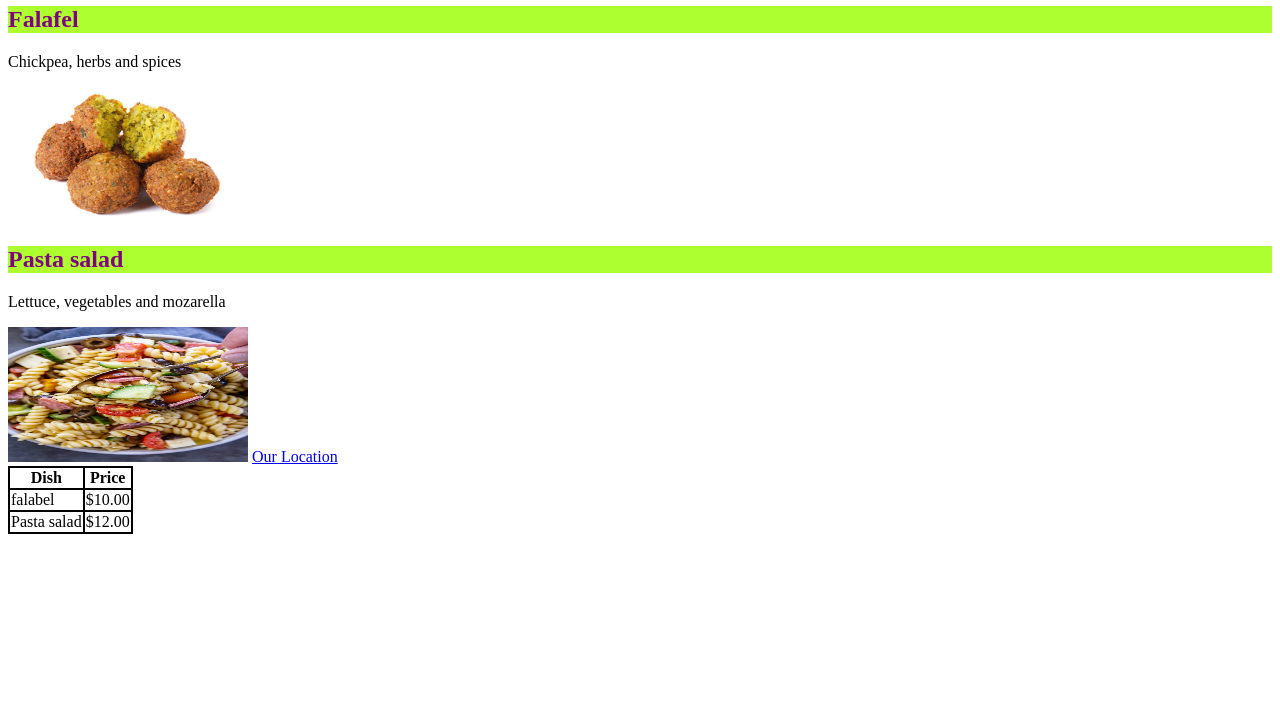
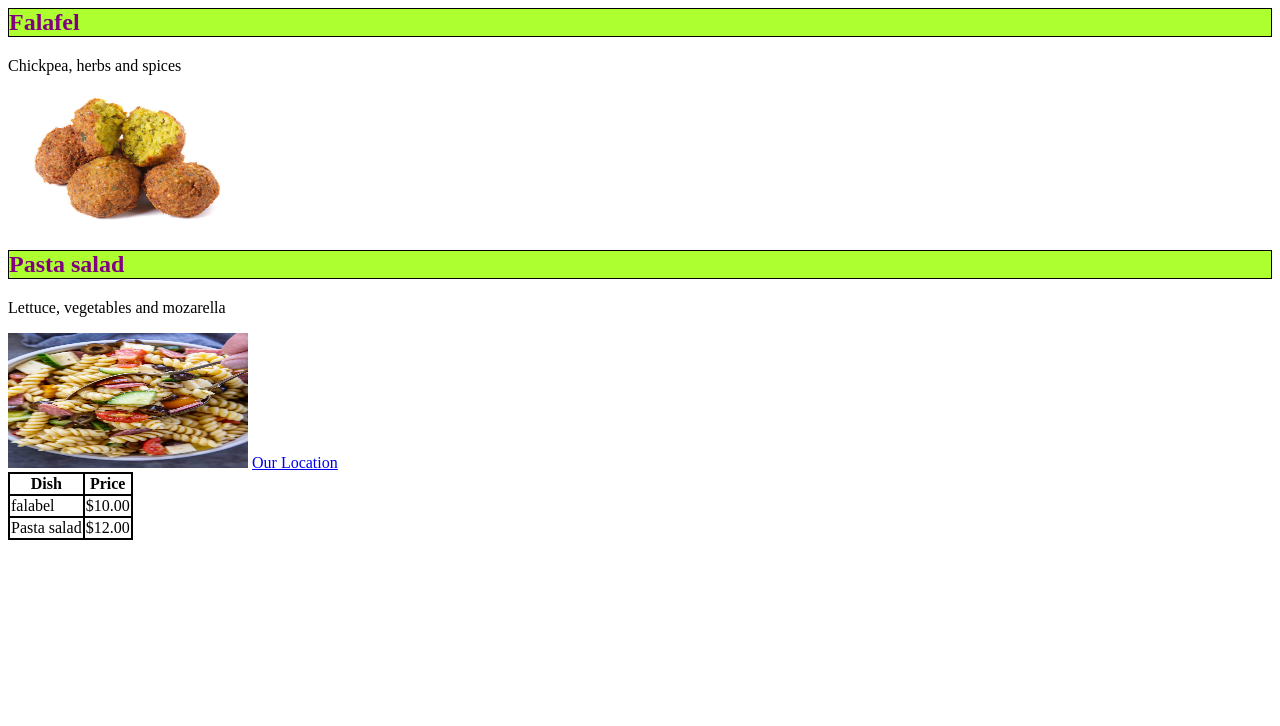
Before and after one commit to isaiasMA94/curso-coursera, a plain HTML site: page index.html in a window 1280 px wide. Shown: the part 74-800 px from the top of the page. Drawn offline with Linux system fonts and the light colour scheme.

Commit message:
modelo de cuadro

```diff
--- a/style.css
+++ b/style.css
@@ -1,6 +1,8 @@
 h1, h2{
     color: purple;
     background-color: greenyellow;
+    border: solid thin black;
+
 }
 table, th, td{
     border: 2px solid black;
```
